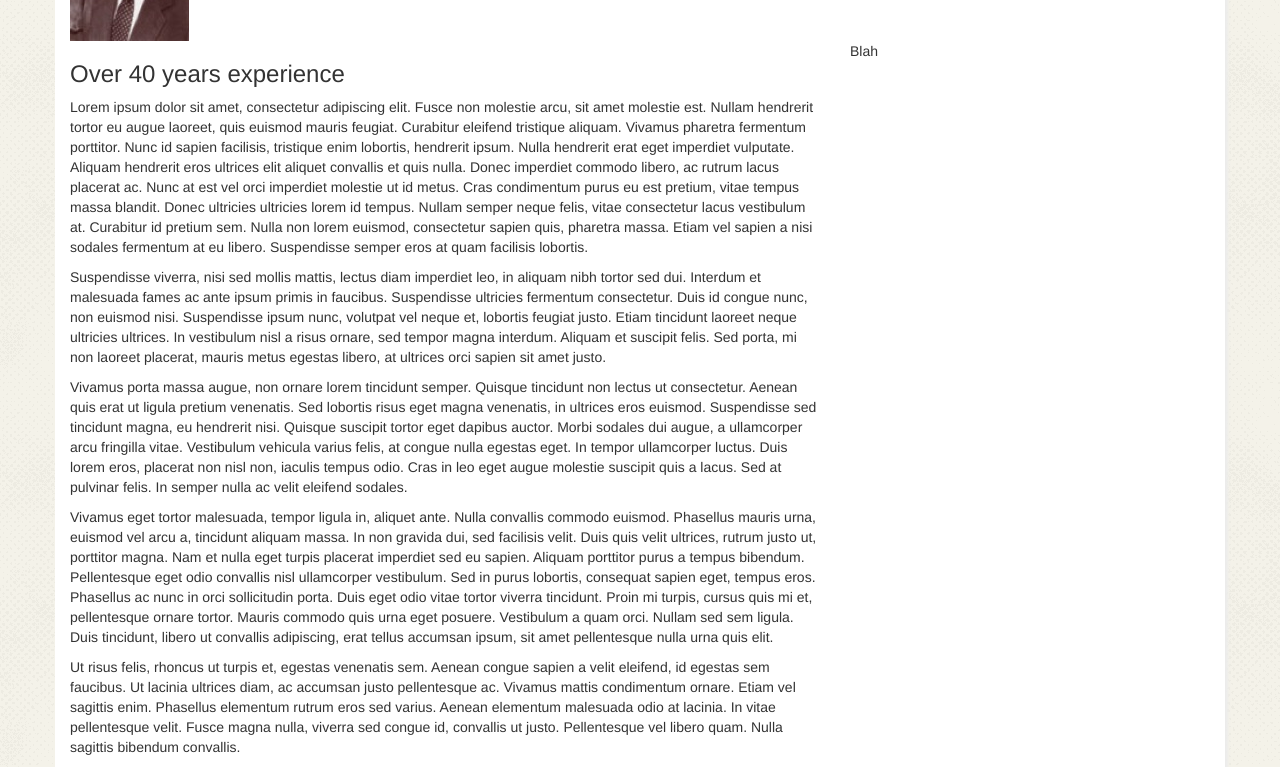
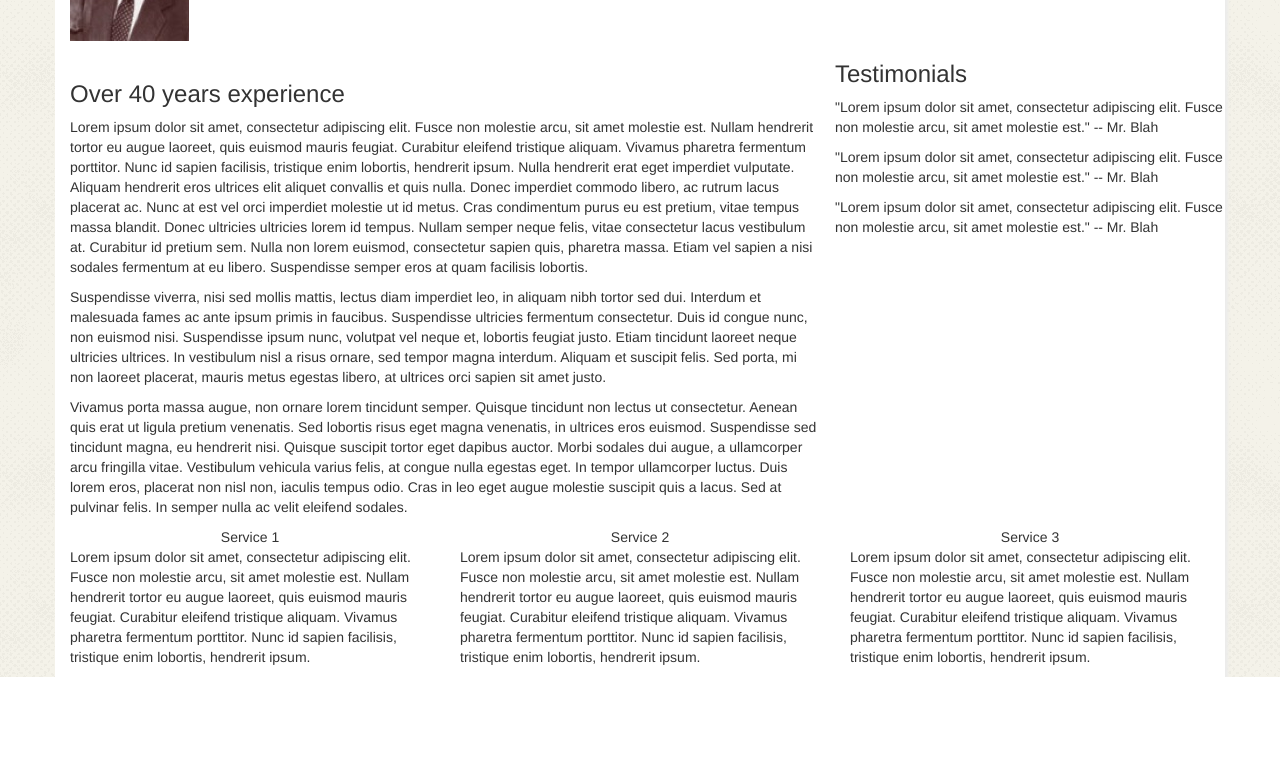
Before and after one commit to brianyingling/steven-slyter, a plain HTML site: page site/main.html in a window 1280 px wide. Shown: the part 126-893 px from the top of the page. After the commit the page ends 803 px from the top, so only its background shows below. Drawn offline with Linux system fonts and the light colour scheme.

Commit message:
still working out style for main page

```diff
--- a/dev/scss/modules.scss
+++ b/dev/scss/modules.scss
@@ -4,3 +4,10 @@
     display: inline-block;
   }
 }
+
+.service {
+  .title {
+    text-align: center;
+  }
+
+}
--- a/site/css/styles.css
+++ b/site/css/styles.css
@@ -24,3 +24,6 @@ nav {
 
 .header .header-item {
   display: inline-block; }
+
+.service .title {
+  text-align: center; }
--- a/site/main.html
+++ b/site/main.html
@@ -21,11 +21,40 @@
           <p>Lorem ipsum dolor sit amet, consectetur adipiscing elit. Fusce non molestie arcu, sit amet molestie est. Nullam hendrerit tortor eu augue laoreet, quis euismod mauris feugiat. Curabitur eleifend tristique aliquam. Vivamus pharetra fermentum porttitor. Nunc id sapien facilisis, tristique enim lobortis, hendrerit ipsum. Nulla hendrerit erat eget imperdiet vulputate. Aliquam hendrerit eros ultrices elit aliquet convallis et quis nulla. Donec imperdiet commodo libero, ac rutrum lacus placerat ac. Nunc at est vel orci imperdiet molestie ut id metus. Cras condimentum purus eu est pretium, vitae tempus massa blandit. Donec ultricies ultricies lorem id tempus. Nullam semper neque felis, vitae consectetur lacus vestibulum at. Curabitur id pretium sem. Nulla non lorem euismod, consectetur sapien quis, pharetra massa. Etiam vel sapien a nisi sodales fermentum at eu libero. Suspendisse semper eros at quam facilisis lobortis.</p>
           <p>Suspendisse viverra, nisi sed mollis mattis, lectus diam imperdiet leo, in aliquam nibh tortor sed dui. Interdum et malesuada fames ac ante ipsum primis in faucibus. Suspendisse ultricies fermentum consectetur. Duis id congue nunc, non euismod nisi. Suspendisse ipsum nunc, volutpat vel neque et, lobortis feugiat justo. Etiam tincidunt laoreet neque ultricies ultrices. In vestibulum nisl a risus ornare, sed tempor magna interdum. Aliquam et suscipit felis. Sed porta, mi non laoreet placerat, mauris metus egestas libero, at ultrices orci sapien sit amet justo.</p>
           <p>Vivamus porta massa augue, non ornare lorem tincidunt semper. Quisque tincidunt non lectus ut consectetur. Aenean quis erat ut ligula pretium venenatis. Sed lobortis risus eget magna venenatis, in ultrices eros euismod. Suspendisse sed tincidunt magna, eu hendrerit nisi. Quisque suscipit tortor eget dapibus auctor. Morbi sodales dui augue, a ullamcorper arcu fringilla vitae. Vestibulum vehicula varius felis, at congue nulla egestas eget. In tempor ullamcorper luctus. Duis lorem eros, placerat non nisl non, iaculis tempus odio. Cras in leo eget augue molestie suscipit quis a lacus. Sed at pulvinar felis. In semper nulla ac velit eleifend sodales.</p>
-          <p>Vivamus eget tortor malesuada, tempor ligula in, aliquet ante. Nulla convallis commodo euismod. Phasellus mauris urna, euismod vel arcu a, tincidunt aliquam massa. In non gravida dui, sed facilisis velit. Duis quis velit ultrices, rutrum justo ut, porttitor magna. Nam et nulla eget turpis placerat imperdiet sed eu sapien. Aliquam porttitor purus a tempus bibendum. Pellentesque eget odio convallis nisl ullamcorper vestibulum. Sed in purus lobortis, consequat sapien eget, tempus eros. Phasellus ac nunc in orci sollicitudin porta. Duis eget odio vitae tortor viverra tincidunt. Proin mi turpis, cursus quis mi et, pellentesque ornare tortor. Mauris commodo quis urna eget posuere. Vestibulum a quam orci. Nullam sed sem ligula. Duis tincidunt, libero ut convallis adipiscing, erat tellus accumsan ipsum, sit amet pellentesque nulla urna quis elit.</p>
-          <p>Ut risus felis, rhoncus ut turpis et, egestas venenatis sem. Aenean congue sapien a velit eleifend, id egestas sem faucibus. Ut lacinia ultrices diam, ac accumsan justo pellentesque ac. Vivamus mattis condimentum ornare. Etiam vel sagittis enim. Phasellus elementum rutrum eros sed varius. Aenean elementum malesuada odio at lacinia. In vitae pellentesque velit. Fusce magna nulla, viverra sed congue id, convallis ut justo. Pellentesque vel libero quam. Nulla sagittis bibendum convallis.</p>
+        </div>
+        <col-md-4>
+          <h3>Testimonials</h3>
+          <div class="Testimonial">
+            <p>"Lorem ipsum dolor sit amet, consectetur adipiscing elit. Fusce non molestie arcu, sit amet molestie est." -- Mr. Blah</p>
+            <p>"Lorem ipsum dolor sit amet, consectetur adipiscing elit. Fusce non molestie arcu, sit amet molestie est." -- Mr. Blah</p>
+            <p>"Lorem ipsum dolor sit amet, consectetur adipiscing elit. Fusce non molestie arcu, sit amet molestie est." -- Mr. Blah</p>
+          </div>
+        </col-md-4>
+      </div>
+      <div class="row">
+        <div class="col-md-4">
+          <div class="service">
+            <div class="title">Service 1</div>
+            <div class="description">
+              <p>Lorem ipsum dolor sit amet, consectetur adipiscing elit. Fusce non molestie arcu, sit amet molestie est. Nullam hendrerit tortor eu augue laoreet, quis euismod mauris feugiat. Curabitur eleifend tristique aliquam. Vivamus pharetra fermentum porttitor. Nunc id sapien facilisis, tristique enim lobortis, hendrerit ipsum.</p>
+            </div>
+          </div>
         </div>
         <div class="col-md-4">
-          <p>Blah</p>
+          <div class="service">
+            <div class="title">Service 2</div>
+            <div class="description">
+              <p>Lorem ipsum dolor sit amet, consectetur adipiscing elit. Fusce non molestie arcu, sit amet molestie est. Nullam hendrerit tortor eu augue laoreet, quis euismod mauris feugiat. Curabitur eleifend tristique aliquam. Vivamus pharetra fermentum porttitor. Nunc id sapien facilisis, tristique enim lobortis, hendrerit ipsum.</p>
+            </div>
+          </div>
+        </div>
+        <div class="col-md-4">
+          <div class="service">
+            <div class="title">Service 3</div>
+            <div class="description">
+              <p>Lorem ipsum dolor sit amet, consectetur adipiscing elit. Fusce non molestie arcu, sit amet molestie est. Nullam hendrerit tortor eu augue laoreet, quis euismod mauris feugiat. Curabitur eleifend tristique aliquam. Vivamus pharetra fermentum porttitor. Nunc id sapien facilisis, tristique enim lobortis, hendrerit ipsum.</p>
+            </div>
+          </div>
         </div>
       </div>
     </div>
```
Also changed, not shown: 1 other file.
